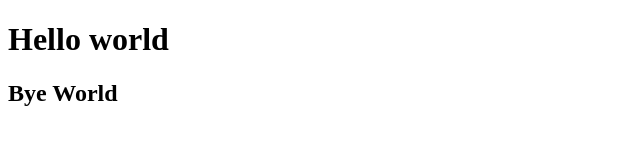
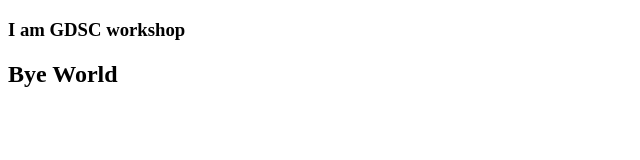
Before and after one commit to ankurg132/test, a plain HTML site: page index.html in a window 1280 px wide. Shown: the whole page, without its empty margins (0-640 px from the left). Drawn offline with Linux system fonts and the light colour scheme.

Commit message:
Changed hello world

```diff
--- a/index.html
+++ b/index.html
@@ -7,7 +7,7 @@
     <title>Document</title>
 </head>
 <body>
-    <h1>Hello world</h1>
+    <h3>I am GDSC workshop</h3>
     <h2>Bye World</h2>
 </body>
 </html>
```
